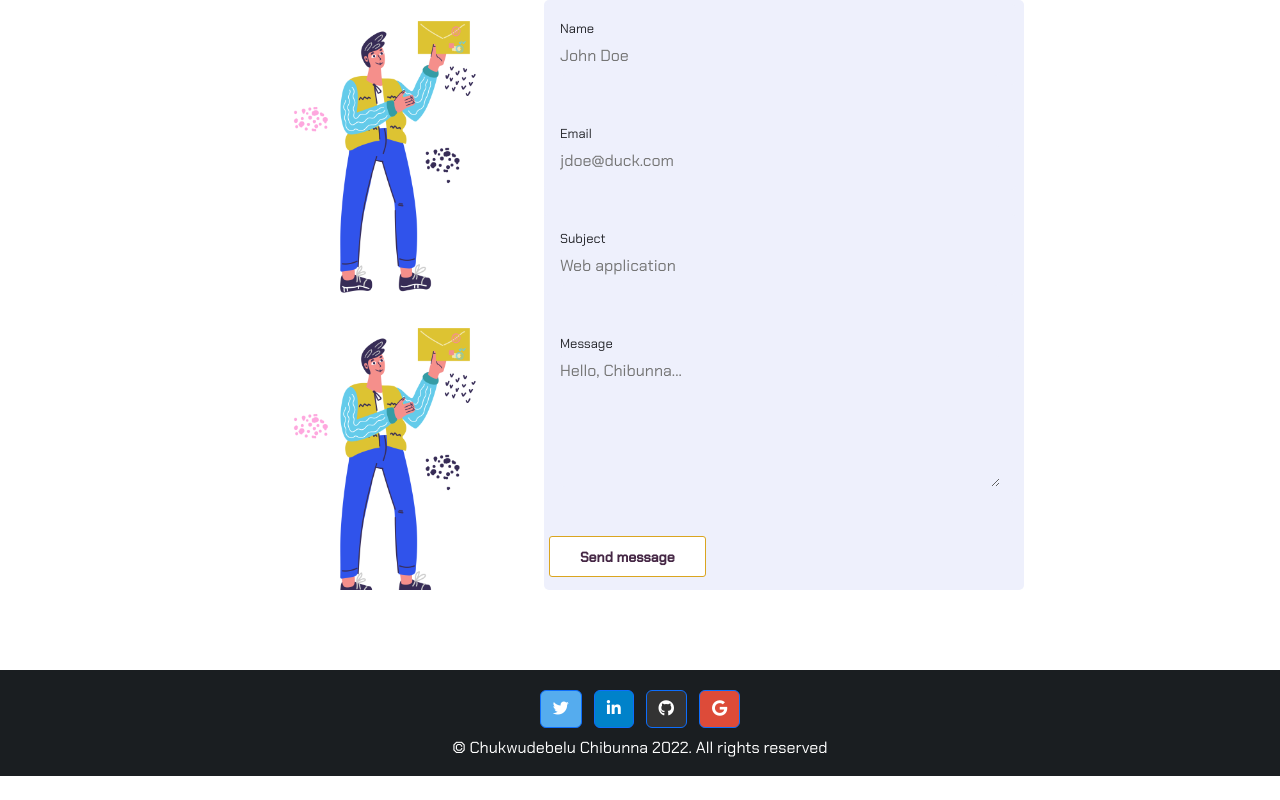
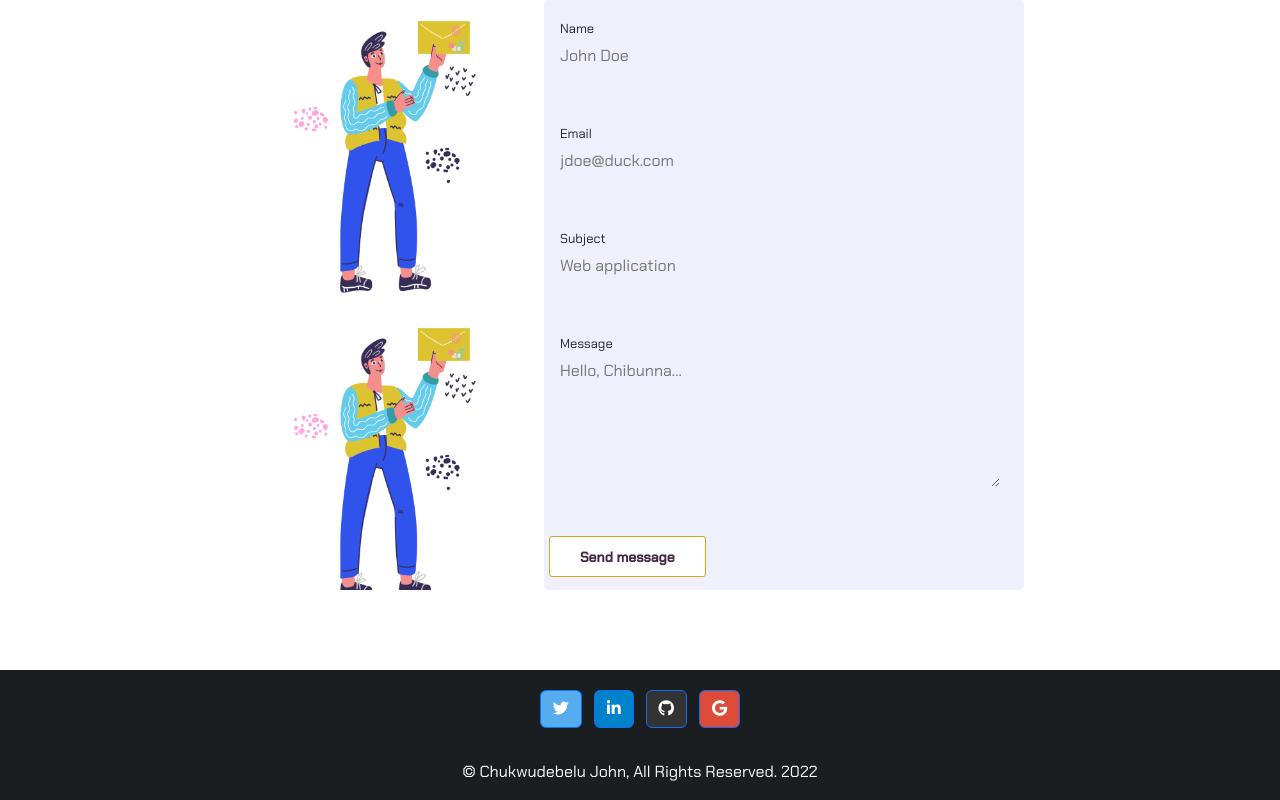
Before and after one commit to chibunna/chibunna.dev, a plain HTML site: page index.html in a window 1280 px wide. Shown: the part 2397-3197 px from the top of the page. Before the commit the page ends 3173 px from the top, so only its background shows below. Drawn offline with nearby package versions, Linux system fonts and the light colour scheme.

Commit message:
Update index.html

```diff
--- a/index.html
+++ b/index.html
@@ -448,8 +448,9 @@
 
 
             </section>
-            © Chukwudebelu Chibunna 2022.
-            <a class="text-white">All rights reserved</a>
+            <br id="try">
+            © Chukwudebelu John,
+            <a class="text-white">All Rights Reserved. 2022</a>
         </div>
         <!-- Copyright -->
     </footer>
```
